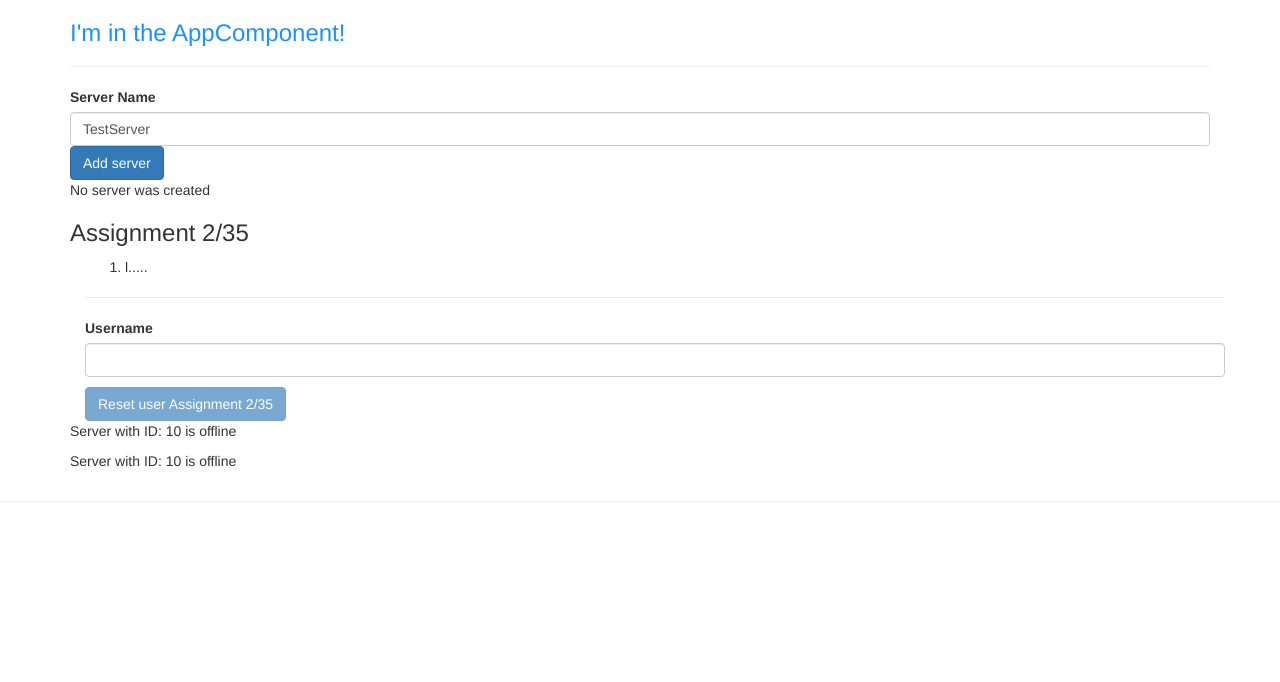
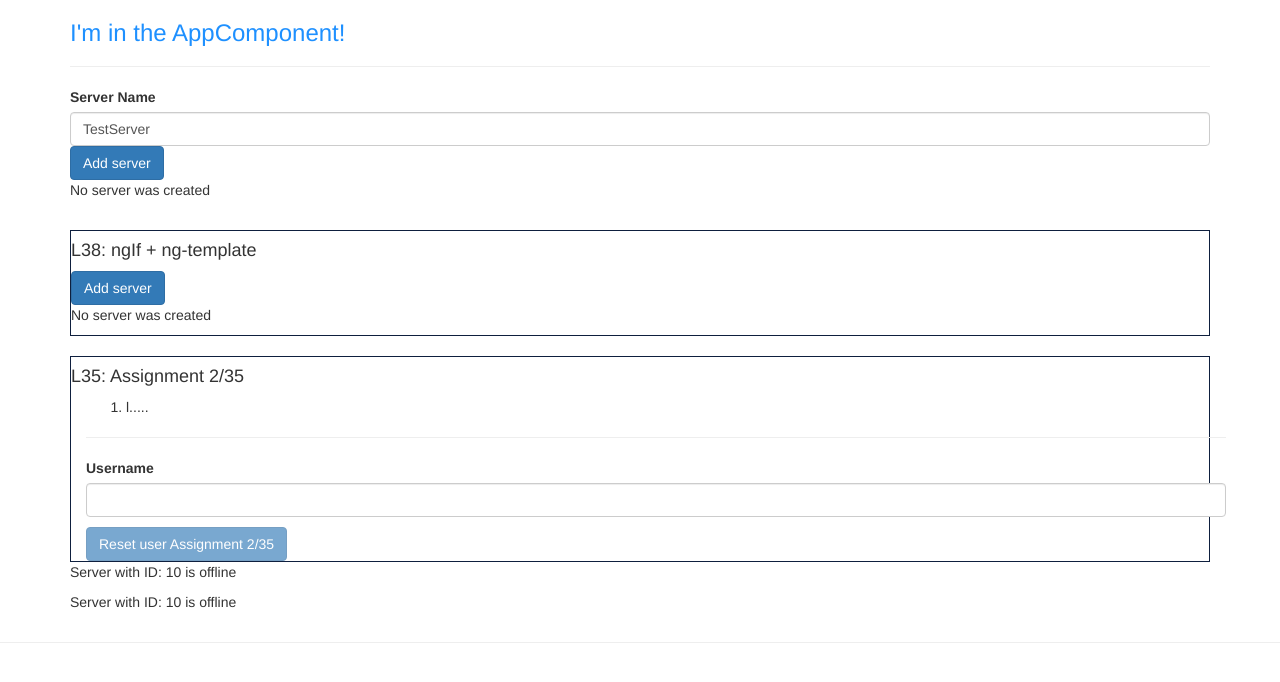
Before and after one commit to slimxjim/angular-udemy, an Angular app in the folder my-first-app/: page / in a window 1280 px wide. Shown: the top 682 px of the page. Built offline with nearby package versions, Linux system fonts and the light colour scheme.

Commit message:
L38 refactored

```diff
--- a/my-first-app/src/app/servers/servers.component.html
+++ b/my-first-app/src/app/servers/servers.component.html
@@ -16,13 +16,29 @@
 <!--<p>{{serverCreationStatus}}</p>-->
 
 <p *ngIf="serverCreated === true; else noServer">Server was created, server name is {{ serverName }}</p>
+
+<!-- OLD CODE ------------------------->
+<br>
+
+<div style="border: 1px solid #0e1f3e">
+  <h4>L38: ngIf + ng-template</h4>
+  <button
+    class="btn btn-primary"
+    [disabled]="!allowNewServer"
+    (click)="onCreateServer()">Add server</button>
+
+  <p *ngIf="serverCreated === true; else noServer">Server was created, server name is {{ serverName }}</p>
   <ng-template #noServer>
     <p>
       No server was created
     </p>
   </ng-template>
+</div>
 
-<h3>Assignment 2/35</h3>
+<br>
+
+<div style="border: 1px solid #0e1f3e">
+  <h4>L35: Assignment 2/35</h4>
   <div class="container">
     <div class="row">
       <div class="col-xs-12">
@@ -41,6 +57,8 @@
       </div>
     </div>
   </div>
+</div>
+
 <app-server></app-server>
 <app-server></app-server>
 <!-- Emmet -> Tab -->
```
Lines whose indentation alone changed are shown as unchanged.
